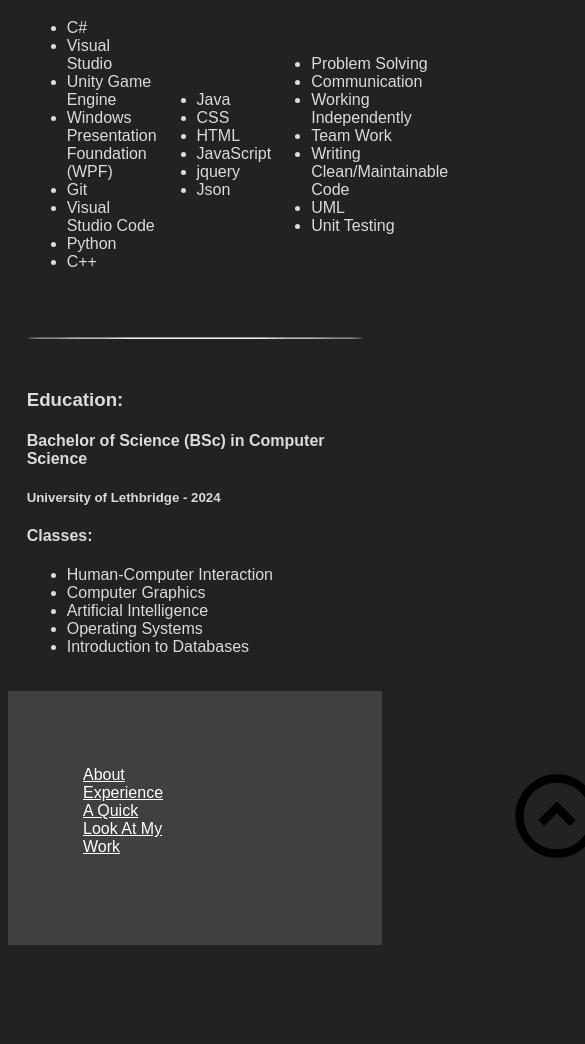
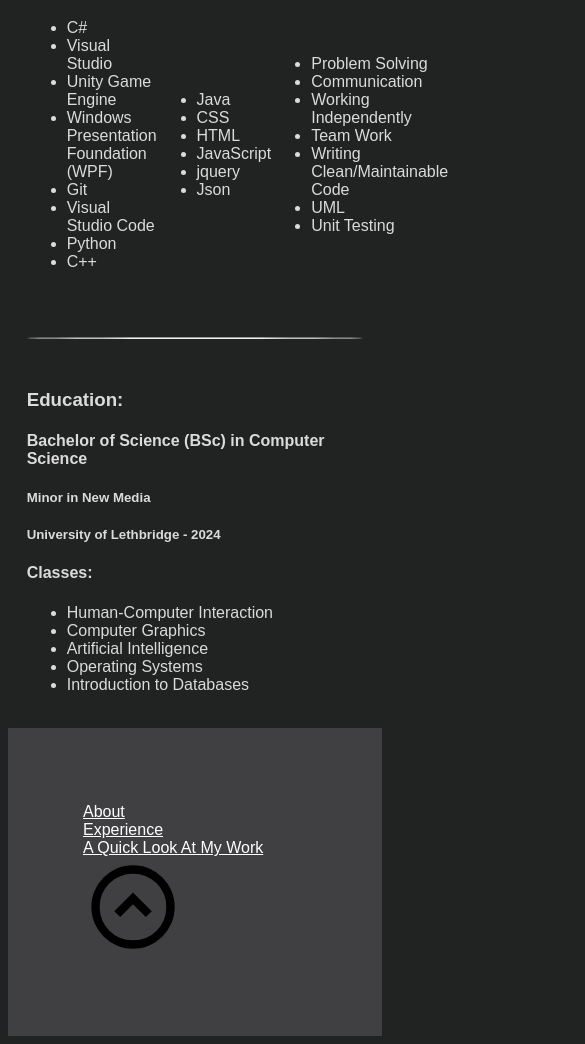
Before and after one commit to DandyDev01/DandyDev01.github.io, a plain HTML site: page index.html in a window 390 px wide. Shown: the part 970-2014 px from the top of the page, 585 px wide, since content can reach past the window. Before the commit the page ends 1923 px from the top, so only its background shows below. Drawn offline with nearby package versions, Linux system fonts and the light colour scheme.

Commit message:
updated the footer the be more responsive

```diff
--- a/css/style.css
+++ b/css/style.css
@@ -133,13 +133,9 @@ h1.Title {
 
 /* ================== ID'S ==================== */
 
-#back_to_top {
-  width: 100px;
-}
-
 #back_to_top img {
   width: 100px;
-  padding-left:300px;
+  padding-left: 300px;
 }
 
 
@@ -465,6 +461,7 @@ h1.Title {
   .project_piece img:hover {
     transform: scale(1);
   }
+
 }
 
 /* only show the hamburger menu and about button */
@@ -485,6 +482,16 @@ h1.Title {
     display: block;
     text-align: left;
   }
+
+  footer {
+    grid-template-columns: 1fr;
+  }
+
+  #back_to_top img {
+    width: 100px;
+    padding: 0%;
+  }
+
 }
 
 /* stop showing the hamburger menu and show all nav elements */
--- a/index.html
+++ b/index.html
@@ -116,9 +116,10 @@
     <hr>
 
     <h3>Education:</h3>
-    <div id="Education">
-        <div>
+    <div>
+        <div id="Education">
            <h4>Bachelor of Science (BSc) in Computer Science</h4>
+           <h5>Minor in New Media</h5>
            <h5>University of Lethbridge - 2024</h5>
         </div>
         <h4>Classes:</h4>
```
